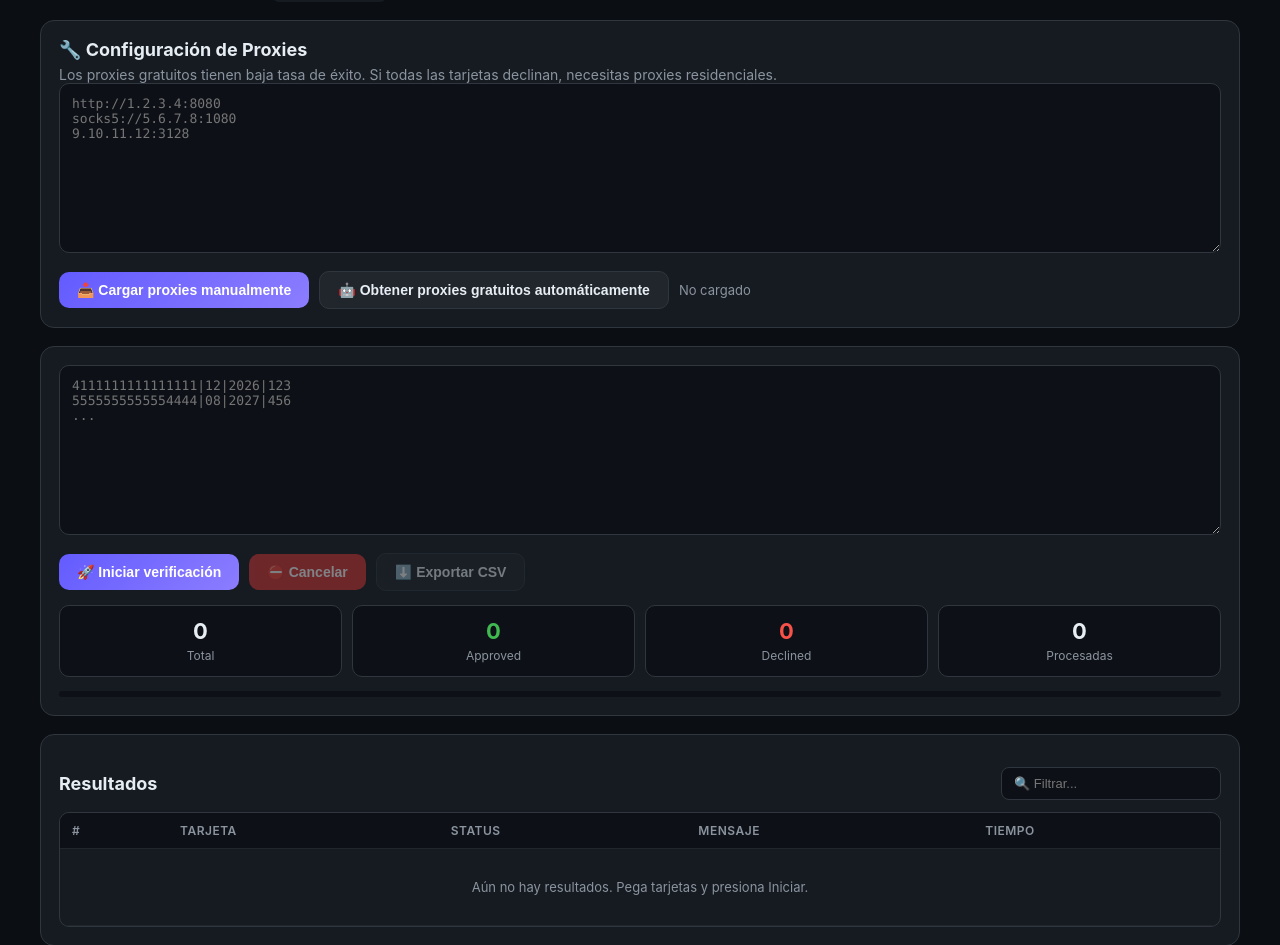
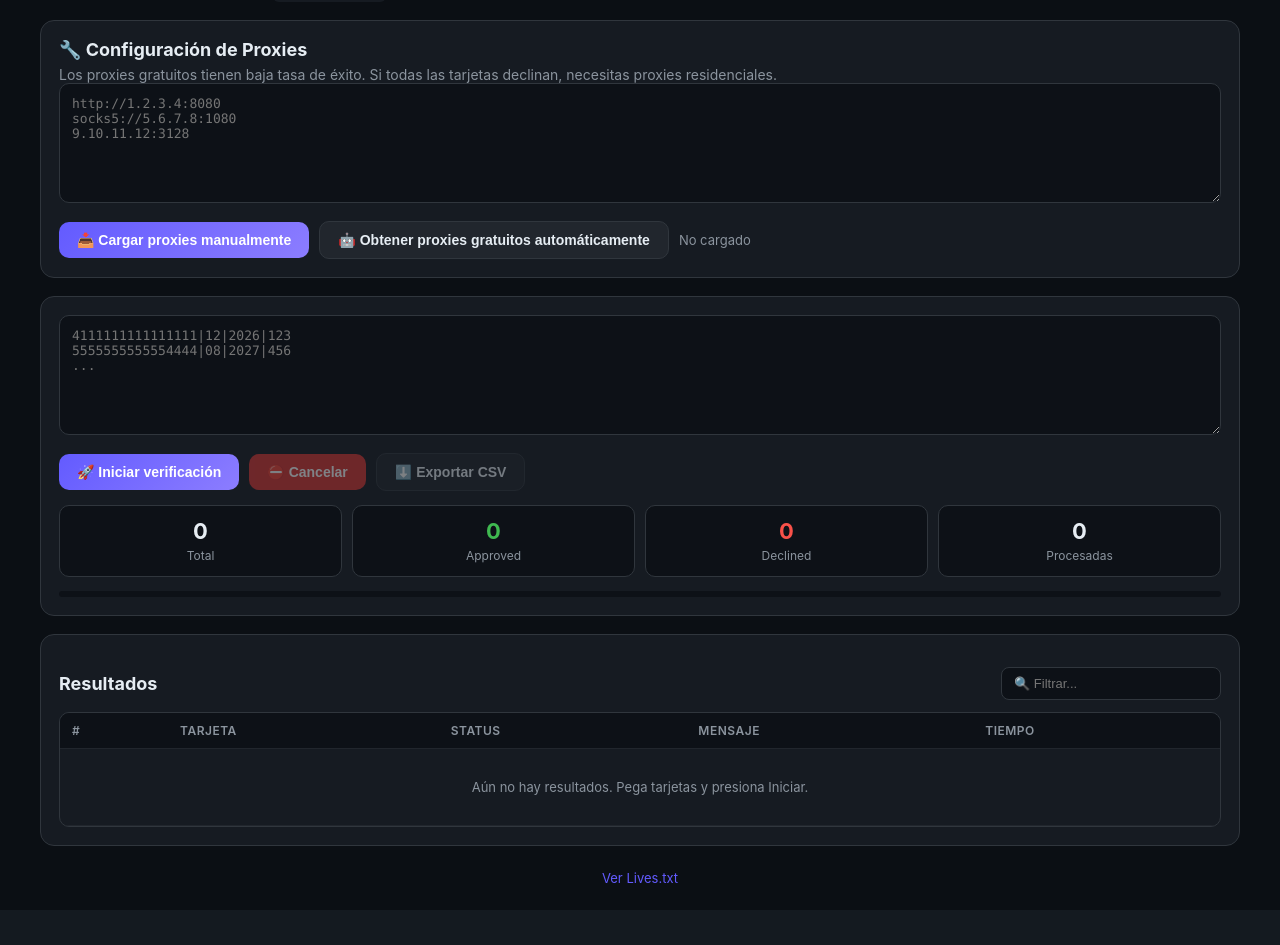
Before and after one commit to krakhe017/checkercc, a Flask app: page / in a window 1280 px wide. Shown: the part 78-1023 px from the top of the page. After the commit the page ends 961 px from the top, so only its background shows below. Run offline with Flask 3, Linux system fonts and the light colour scheme.

Commit message:
Adjust textarea minimum height
Reduced the minimum height of the textarea from 170px to 120px.

```diff
--- a/static/style.css
+++ b/static/style.css
@@ -23,7 +23,7 @@ main { max-width: 1200px; margin: 0 auto; display: grid; gap: 18px; }
 }
 
 textarea {
-  width: 100%; min-height: 170px; resize: vertical;
+  width: 100%; min-height: 120px; resize: vertical;
   background: #0d1117; color: #e6edf3;
   border: 1px solid #30363d; border-radius: 10px;
   padding: 12px; font-family: ui-monospace, Menlo, monospace; font-size: 13px;
```
